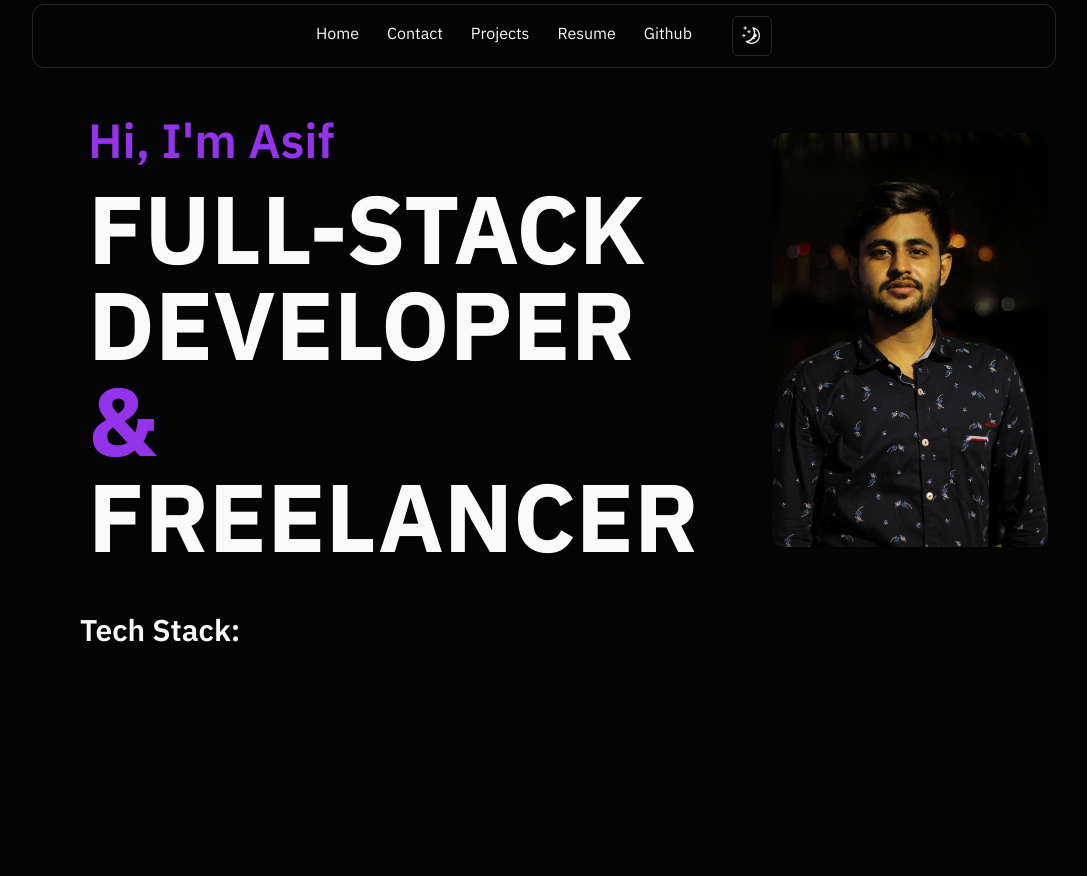
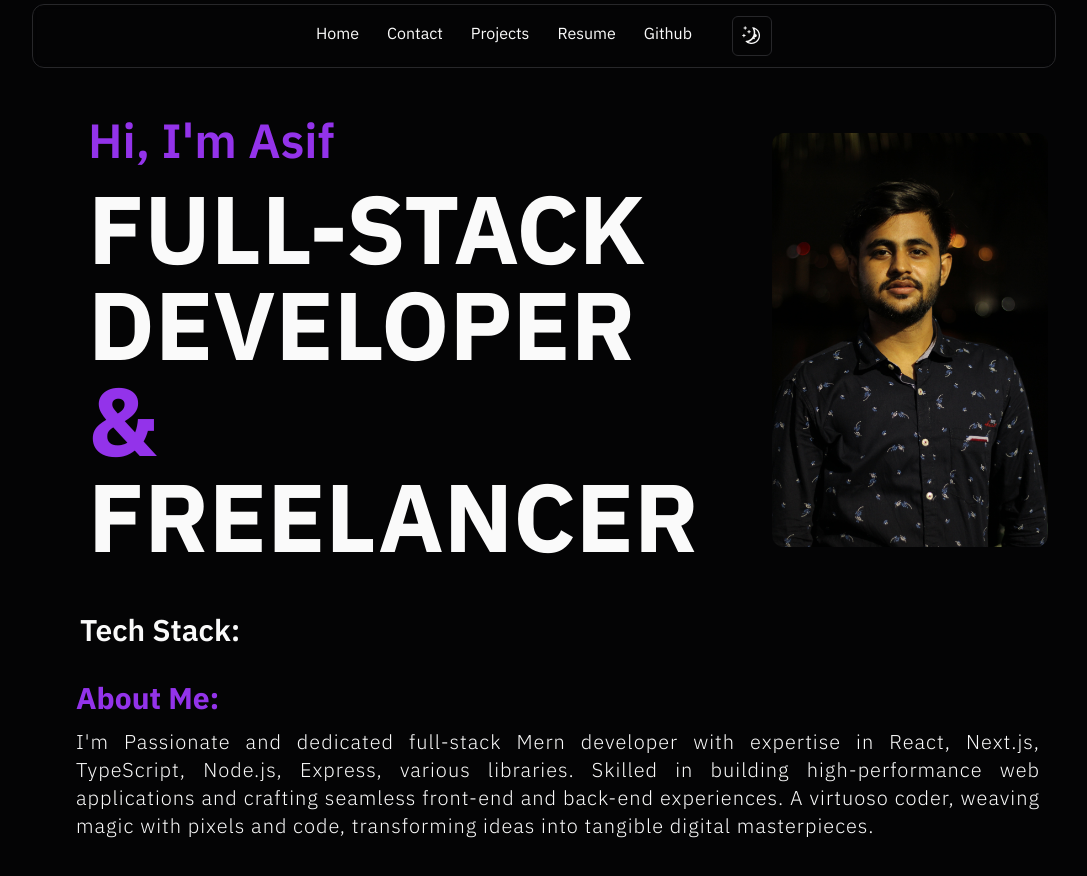
Before and after one commit to Asif-28/asif-portfolio, a Next.js app: page / in a window 1280 px wide. Shown: the top 876 px of the page, without its empty margins (96-1183 px from the left). Built offline with nearby package versions, Linux system fonts and the light colour scheme.

Commit message:
changes in the desc

```diff
--- a/src/app/page.tsx
+++ b/src/app/page.tsx
@@ -1,4 +1,5 @@
 import { About, Projects, TechStack } from "@/components/sections/HomePage";
+import Desc from "@/components/sections/HomePage/Desc";
 import SideBar from "@/components/sections/sidebar/SideBar";
 
 export default function Home() {
@@ -7,6 +8,7 @@ export default function Home() {
       {/* <SideBar /> */}
       <About />
       <TechStack />
+      <Desc />
       {/* <Projects /> */}
     </main>
   );
--- a/src/components/sections/HomePage/About.tsx
+++ b/src/components/sections/HomePage/About.tsx
@@ -7,13 +7,13 @@ import EmailIcon from "@mui/icons-material/Email";
 const About = () => {
   return (
     <section className="section ">
-      <div className="absolute sm:hidden ml-1 bg-slate-300 dark:bg-slate-600 backdrop-blur-sm flex flex-col items-center justify-between gap-6 h-48 py-4 rounded-xl w-8 mt-20">
+      <div className="fixed sm:hidden ml-1 bg-slate-300 dark:bg-slate-600 backdrop-blur-sm flex flex-col items-center justify-between gap-6 h-48 py-4 rounded-xl w-8 mt-20">
         <InstagramIcon className="cursor-pointer" sx={{ fontSize: "1.4rem" }} />
         <GitHubIcon className="cursor-pointer" sx={{ fontSize: "1.4rem" }} />
         <LinkedInIcon className="cursor-pointer" sx={{ fontSize: "1.4rem" }} />
         <EmailIcon className="cursor-pointer" sx={{ fontSize: "1.4rem" }} />
       </div>
-      <div className="flex flex-col sm:flex-row justify-center items-center gap-8 py-8 sm:py-12 sm:px-2">
+      <div className="flex flex-col-reverse sm:flex-row justify-center items-center gap-8 py-8 sm:py-12 sm:px-2">
         <div className="sm:w-4/6 px-3 space ">
           <h1 className="text-2xl sm:text-5xl pb-4 font-semibold text-purple-600">
             Hi, I&apos;m Asif
--- /dev/null
+++ b/src/components/sections/HomePage/Desc.tsx
@@ -0,0 +1,23 @@
+import React from "react";
+
+const Desc = () => {
+  return (
+    <div className="section">
+      <div className="px-4 pl-11">
+        <h1 className="text-2xl sm:text-3xl font-extrabold pb-3 text-purple-600 ">
+          About Me:
+        </h1>
+        <p className="text-[15px] sm:text-xl tracking-wider leading-relaxed font-light text-justify ">
+          I&apos;m Passionate and dedicated full-stack Mern developer with
+          expertise in React, Next.js, TypeScript, Node.js, Express, various
+          libraries. Skilled in building high-performance web applications and
+          crafting seamless front-end and back-end experiences. A virtuoso
+          coder, weaving magic with pixels and code, transforming ideas into
+          tangible digital masterpieces.
+        </p>
+      </div>
+    </div>
+  );
+};
+
+export default Desc;
```
